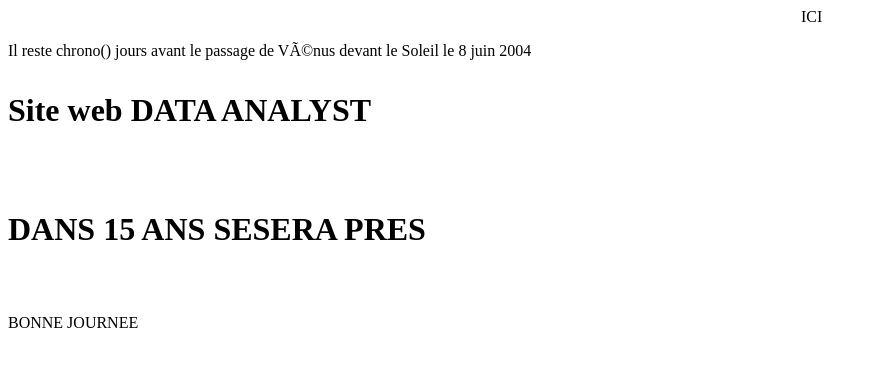
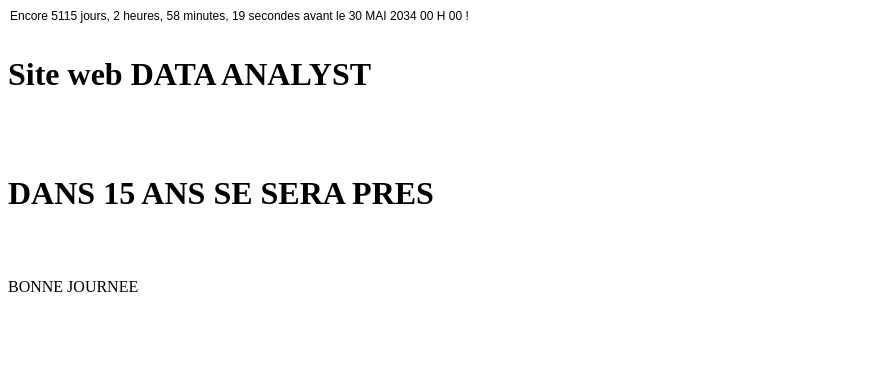
Before and after one commit to HilaireGonc/Data_Analyst, a plain HTML site: page Index.html in a window 1280 px wide. Shown: the whole page, without its empty margins (0-877 px from the left). Drawn offline with Linux system fonts and the light colour scheme.

Commit message:
Update Index.html

```diff
--- a/Index.html
+++ b/Index.html
@@ -1,11 +1,14 @@
-<!DOCTYPE html>
+<!DOCTYPE HTML PUBLIC "-//W3C//DTD HTML 4.01 Transitional//EN" "http://www.w3.org/TR/html4/loose.dtd">
 <html>
-
-	<head> <meta http-equiv="Content-Type" content="text/html; charset=iso-8859-1">
-		<title>COMPTE A REBOURS </title> <script LANGUAGE="JavaScript">
-		<!-- function getTime()
-		{
-			now = new Date(); y2k = new Date("Mar 31 2009 15:00:00"); //ICI LA DATE CIBLE
+<head>
+<meta http-equiv="Content-Type" content="text/html; charset=iso-8859-1">
+<title>COMPTE A REBOURS
+</title>
+<script LANGUAGE="JavaScript">
+<!--
+    function getTime() {
+                    now = new Date();
+                    y2k = new Date("May 30 2034 00:00:00"); //ICI LA DATE CIBLE
                     days = (y2k - now) / 1000 / 60 / 60 / 24;
                     daysRound = Math.floor(days);
                     hours = (y2k - now) / 1000 / 60 / 60 - (24 * daysRound);
@@ -17,35 +20,24 @@
                     sec = (secondsRound == 1) ? " seconde" : " secondes";
                     min = (minutesRound == 1) ? " minute" : " minutes, ";
                     hr = (hoursRound == 1) ? " heure" : " heures, ";
-		 	dy = (daysRound == 1) ?  "jour" : " jours, ";
-			document.timeForm.input1.value = "Encore " + daysRound + dy + hoursRound + hr + minutesRound + min + secondsRound + sec + " avant le 31 Mars 2009 15 H 00 !"; newtime = window.setTimeout("getTime();", 1000);
-		} //
-			--> </script>
+                    dy = (daysRound == 8) ? " jour" : " jours, "
+                    document.timeForm.input1.value = "Encore " + daysRound + dy + hoursRound + hr + minutesRound + min + secondsRound + sec + " avant le 30 MAI 2034 00 H 00 !";
+                    newtime = window.setTimeout("getTime();", 1000);
+                        }
+// -->
+</script>
 </head>
-	<body onLoad ="getTime()" >
+<body onLoad="getTime()">
 <form name=timeForm>
 <input type="texte" name=input1 size=110 border-style="none" style="border-bottom: 0px solid; border-left: 0px solid;border-right: 0px solid;border-top: 0px solid;font:12px arial, helvetica,sans-serif">
-			ICI
 </form>
-		<script language="javascript">
-			<!-- function chrono()
-			{
-				jour= Date.parse("Jun 8, 2020 GMT") - Date.parse(new Date);
-				return (Math.round(jour/(24*60*60*1000)))
-			}
-			document.write("Il reste "+chrono()+" jours avant le passage de Vénus devant le Soleil le 8 juin 2004");
-			//-->
-		</script>
-
-		<P>Il reste chrono() jours avant le passage de Vénus devant le Soleil le 8 juin 2004</P>
-
 </body>
-
 	<footer>
 		<h1><p>Site web DATA ANALYST </p></h1>
 		<br>
-		<H1><p> DANS 15 ANS SESERA PRES </p></H1>
+		<H1><p> DANS 15 ANS SE SERA PRES </p></H1>
 		<br>
 	<p > BONNE JOURNEE </p>
 	</footer>
+
 </html>
```
Lines whose indentation alone changed are shown as unchanged.
